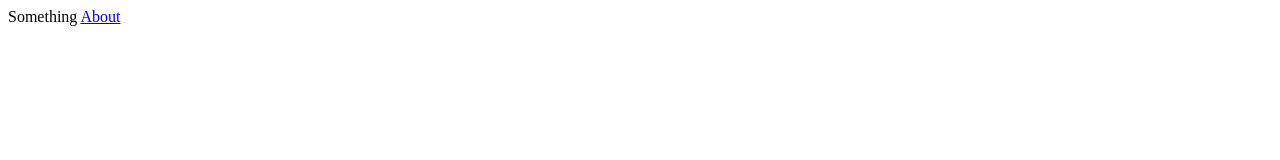
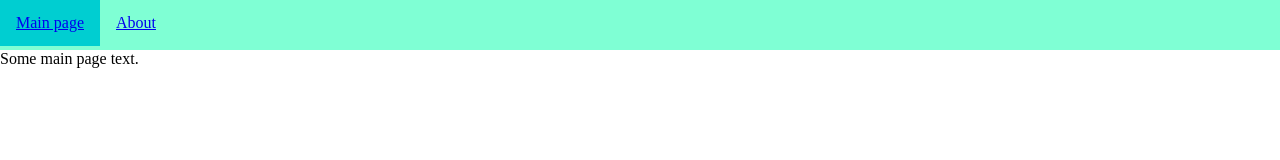
Before and after one commit to elukoyanov/codecept-typescript-example, a website built with webpack: page src/app/index.html in a window 1280 px wide. Built offline with nearby package versions, Linux system fonts and the light colour scheme.

Commit message:
add navigation to app

```diff
--- /dev/null
+++ b/src/app/css/style.css
@@ -0,0 +1,29 @@
+* {
+  margin: 0;
+  padding: 0;
+}
+
+.header {
+  width: 100%;
+  height: 50px;
+  background-color: aquamarine;
+}
+
+.header nav ul {
+  list-style-type: none;
+  text-decoration: none;
+}
+
+.header ul li {
+  float: left;
+}
+
+.header nav li a {
+  display: block;
+  padding: 14px 16px;
+  text-align: center;
+}
+
+.header nav li a:hover {
+  background-color: darkturquoise;
+}
--- a/src/app/index.html
+++ b/src/app/index.html
@@ -6,12 +6,29 @@
   <meta name="viewport" content="width=device-width, initial-scale=1.0" />
   <meta http-equiv="X-UA-Compatible" content="ie=edge" />
   <title>Simple app</title>
+
+  <link rel="stylesheet" href="/css/style.css">
 </head>
 
 <body>
+  <header class="header">
+    <nav>
+      <ul>
+        <li>
+          <a href="/">
+            Main page
+          </a>
+        </li>
+        <li>
+          <a href="/about">
+            About
+          </a>
+        </li>
+      </ul>
+    </nav>
+  </header>
   <div>
-    Something
-    <a href="/about">About</a>
+    Some main page text.
   </div>
 </body>
 
```
Also changed, not shown: src/app/about.html (+19 -2 lines).
